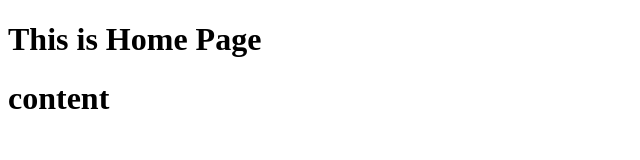
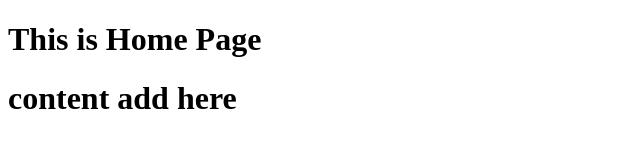
Before and after one commit to Tahirkhan315/git-test, a plain HTML site: page Home.html in a window 1280 px wide. Shown: the whole page, without its empty margins (0-640 px from the left). Drawn offline with Linux system fonts and the light colour scheme.

Commit message:
content successfully added

```diff
--- a/Home.html
+++ b/Home.html
@@ -8,6 +8,6 @@
 </head>
 <body>
     <h1>This is Home Page</h1>
-    <h1>content</h1>
+    <h1>content add here</h1>
 </body>
 </html>
```
